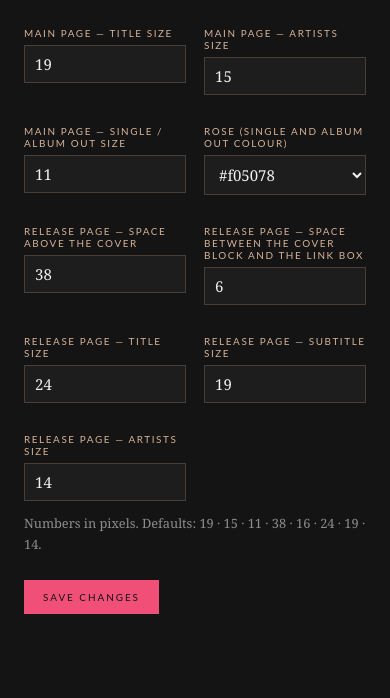
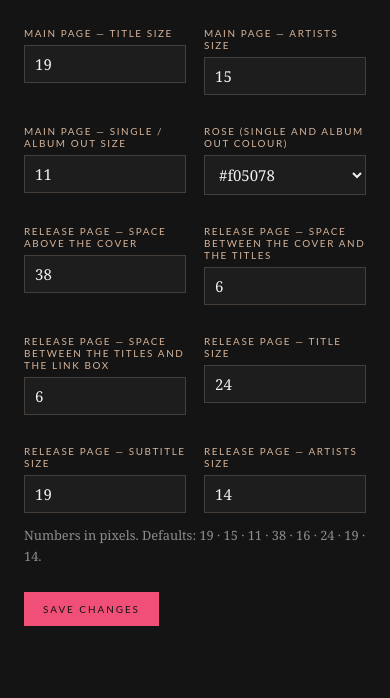
Before and after one commit to musicagencybuzea/decurio-cms, a PHP site: page /admin/settings.php in a window 390 px wide. Shown: the part 1055-1753 px from the top of the page. Before the commit the page ends 1669 px from the top, so only its background shows below. Run offline with PHP 8.4, Linux system fonts and the light colour scheme; the visitor is signed in with stand-in values (Sample User, id 1); data comes from the database, SQL or seed files in the repository; data that the repository does not hold is empty; some web fonts are replaced.

Commit message:
v1.4 phase 2 round 6: video background split by screen orientation (landscape = contain with black bars, portrait/phone = cover with proportional fill and side crop), the two release-page spacings are now independent settings: cover<->titles (design_rel_gap) and titles<->link box (design_rel_gap2, new settings field)
Co-authored-by: musicagencybuzea <musicagencybuzea@users.noreply.github.com>

```diff
--- a/admin/settings.php
+++ b/admin/settings.php
@@ -22,6 +22,7 @@ if ($_SERVER['REQUEST_METHOD'] === 'POST') {
         'design_accent' => in_array($_POST['design_accent'] ?? '', ['#141414', '#f0f0f0', '#d6b399', '#f05078'], true) ? $_POST['design_accent'] : '#f05078',
         'design_rel_top' => isset($_POST['design_rel_top']) ? (string)max(0, (int)$_POST['design_rel_top']) : '38',
         'design_rel_gap' => isset($_POST['design_rel_gap']) ? (string)max(0, (int)$_POST['design_rel_gap']) : '6',
+        'design_rel_gap2' => isset($_POST['design_rel_gap2']) ? (string)max(0, (int)$_POST['design_rel_gap2']) : '6',
         'design_rel_title' => (string)((int)($_POST['design_rel_title'] ?? 0) ?: 24),
         'design_rel_sub' => (string)((int)($_POST['design_rel_sub'] ?? 0) ?: 19),
         'design_rel_meta' => (string)((int)($_POST['design_rel_meta'] ?? 0) ?: 14),
@@ -96,6 +97,10 @@ admin_page_open(t('settings.title'), 'settings');
             <input type="number" min="0" max="80" id="design_rel_gap" name="design_rel_gap" value="<?= e($s['design_rel_gap'] ?? '6') ?>">
         </div>
         <div>
+            <label for="design_rel_gap2"><?= e(t('settings.design_rel_gap2')) ?></label>
+            <input type="number" min="0" max="80" id="design_rel_gap2" name="design_rel_gap2" value="<?= e($s['design_rel_gap2'] ?? '6') ?>">
+        </div>
+        <div>
             <label for="design_rel_title"><?= e(t('settings.design_rel_title')) ?></label>
             <input type="number" min="12" max="56" id="design_rel_title" name="design_rel_title" value="<?= e($s['design_rel_title'] ?? '24') ?>">
         </div>
--- a/app/translations.php
+++ b/app/translations.php
@@ -201,7 +201,7 @@ return [
         'settings.design_flag' => 'Main page — SINGLE / ALBUM OUT size',
         'settings.design_accent' => 'Rose (SINGLE and ALBUM OUT colour)',
         'settings.design_rel_top' => 'Release page — space above the cover',
-        'settings.design_rel_gap' => 'Release page — space between the cover block and the link box',
+        'settings.design_rel_gap' => 'Release page — space between the cover and the titles',
         'settings.design_rel_title' => 'Release page — title size',
         'settings.design_rel_sub' => 'Release page — subtitle size',
         'settings.design_rel_meta' => 'Release page — artists size',
@@ -270,6 +270,7 @@ return [
         'albums.bg.adapt2' => 'Adapted 2',
         'albums.bg.adapt3' => 'Adapted 3',
         'library.rename' => 'Rename',
+        'settings.design_rel_gap2' => 'Release page — space between the titles and the link box',
     ],
     'fr' => [
         'nav.dashboard' => 'Tableau de bord',
@@ -470,7 +471,7 @@ return [
         'settings.design_flag' => 'Main page — taille de SINGLE / ALBUM OUT',
         'settings.design_accent' => 'Rose (couleur de SINGLE et ALBUM OUT)',
         'settings.design_rel_top' => 'Page release — espace au-dessus de la cover',
-        'settings.design_rel_gap' => 'Page release — espace entre la pochette et la box de liens',
+        'settings.design_rel_gap' => 'Page release — espace entre la pochette et les titres',
         'settings.design_rel_title' => 'Page release — taille du titre',
         'settings.design_rel_sub' => 'Page release — taille du sous-titre',
         'settings.design_rel_meta' => 'Page release — taille des artistes',
@@ -539,6 +540,7 @@ return [
         'albums.bg.adapt2' => 'Adaptée 2',
         'albums.bg.adapt3' => 'Adaptée 3',
         'library.rename' => 'Renommer',
+        'settings.design_rel_gap2' => 'Page release — espace entre les titres et la box de liens',
     ],
     'de' => [
         'nav.dashboard' => 'Übersicht',
@@ -739,7 +741,7 @@ return [
         'settings.design_flag' => 'Hauptseite — Größe SINGLE / ALBUM OUT',
         'settings.design_accent' => 'Rosa (Farbe von SINGLE und ALBUM OUT)',
         'settings.design_rel_top' => 'Release-Seite — Abstand über dem Cover',
-        'settings.design_rel_gap' => 'Release-Seite — Abstand zwischen Cover und Link-Box',
+        'settings.design_rel_gap' => 'Release-Seite — Abstand zwischen Cover und Titeln',
         'settings.design_rel_title' => 'Release-Seite — Größe Titel',
         'settings.design_rel_sub' => 'Release-Seite — Größe Untertitel',
         'settings.design_rel_meta' => 'Release-Seite — Größe Künstler',
@@ -808,5 +810,6 @@ return [
         'albums.bg.adapt2' => 'Angepasst 2',
         'albums.bg.adapt3' => 'Angepasst 3',
         'library.rename' => 'Umbenennen',
+        'settings.design_rel_gap2' => 'Release-Seite — Abstand zwischen Titeln und Link-Box',
     ],
 ];
--- a/app/ui.php
+++ b/app/ui.php
@@ -160,12 +160,13 @@ function design_vars(array $s): string
     $meta = $num('design_main_meta', 15);
     $flag = $num('design_flag', 11);
     $relTop = $num0('design_rel_top', 38);
-    $relGap = $num0('design_rel_gap', 6);
+    $relGap = $num0('design_rel_gap', 6);      // cover <-> titles
+    $relGap2 = $num0('design_rel_gap2', 6);    // titles <-> link box
     $relTitle = $num('design_rel_title', 24);
     $relSub = $num('design_rel_sub', 19);
     $relMeta = $num('design_rel_meta', 14);
     return ":root{--mp-title:{$title}px;--mp-meta:{$meta}px;--mp-flag:{$flag}px;--accent:{$accent};"
-        . "--rel-top:{$relTop}px;--rel-gap:{$relGap}px;--rel-title:{$relTitle}px;--rel-sub:{$relSub}px;--rel-meta:{$relMeta}px;}";
+        . "--rel-top:{$relTop}px;--rel-gap:{$relGap}px;--rel-gap2:{$relGap2}px;--rel-title:{$relTitle}px;--rel-sub:{$relSub}px;--rel-meta:{$relMeta}px;}";
 }
 
 /** Validate the catalogue number: 007 (main release) or 007A (linked release, letter suffix). */
```
Also changed, not shown: assets/css/release.css (+14 -3 lines).
